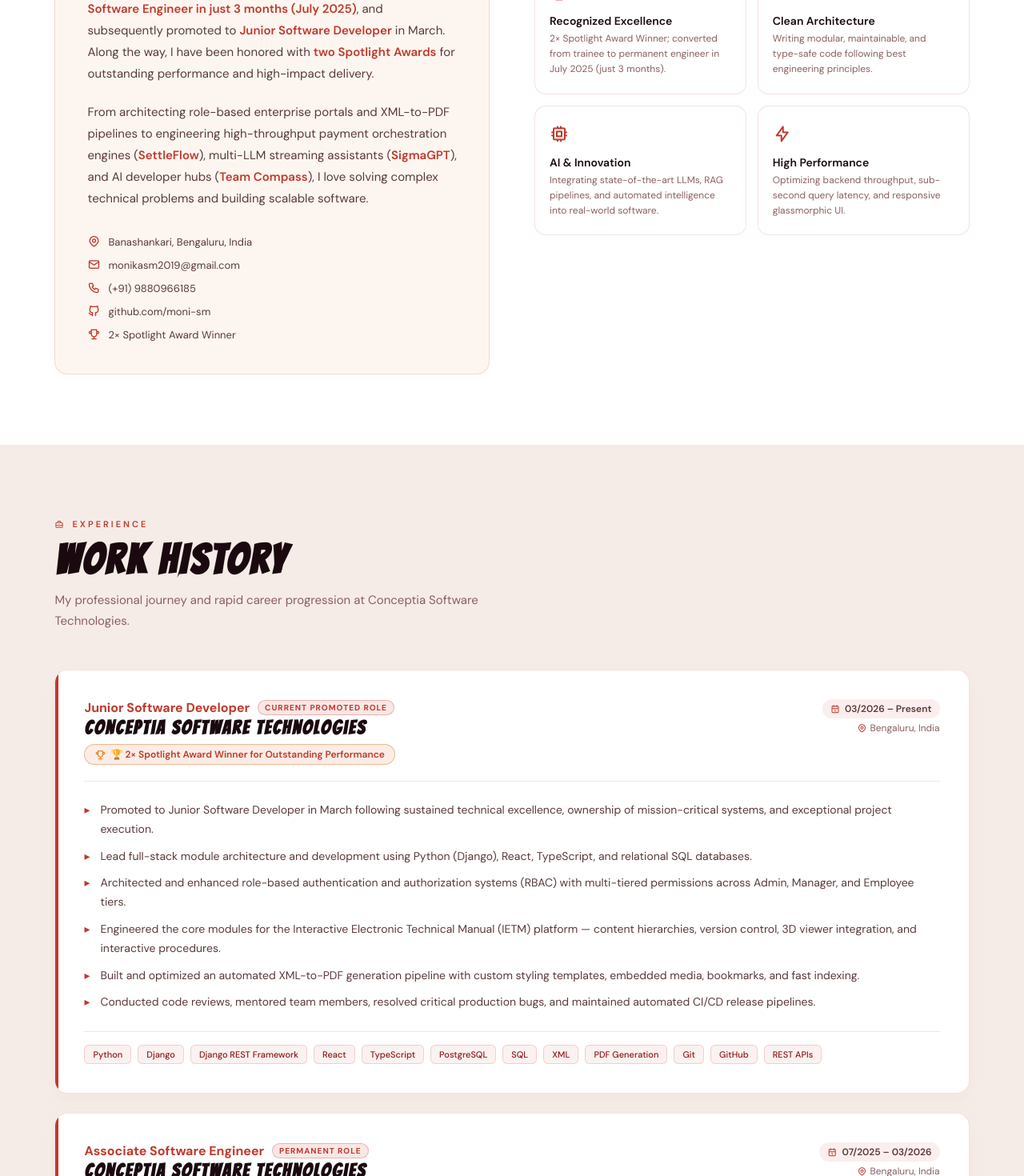
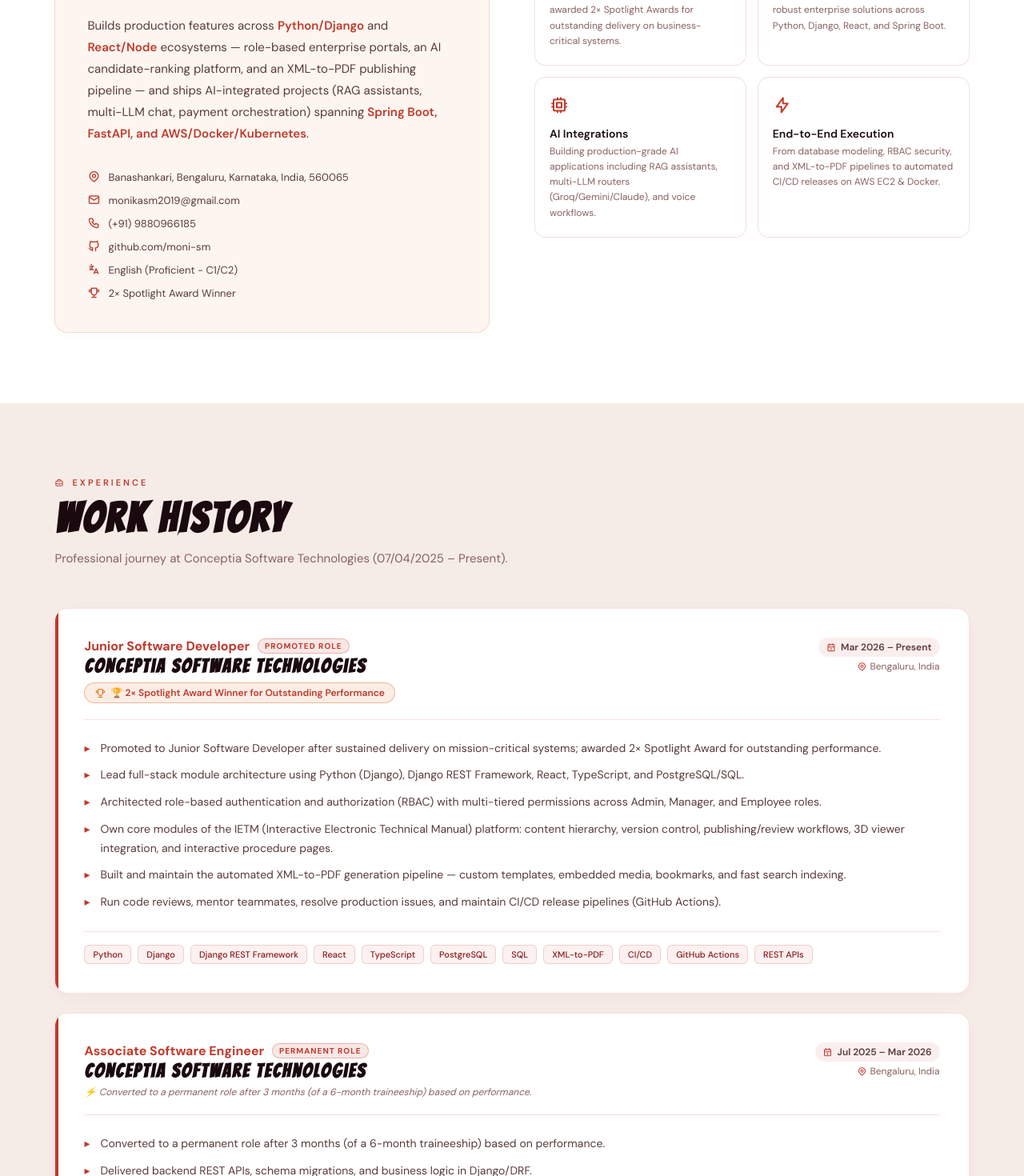
Before and after one commit to moni-sm/portfolio, a React (Vite) app: page / in a window 1280 px wide. Shown: the part 1300-2770 px from the top of the page at 80% size. Built offline with nearby package versions, Linux system fonts and the light colour scheme.

Commit message:
docs: synchronize portfolio content directly with official Europass resume

```diff
--- a/src/data/portfolioData.js
+++ b/src/data/portfolioData.js
@@ -18,7 +18,7 @@
     eyebrow: "⚡ Full-Stack Developer & Software Engineer",
     firstName: "MONIKA",
     lastName: "S M",
-    subtitle: "Full-Stack Software Developer passionate about engineering robust web applications, scalable backend APIs, AI-powered tools, and high-performance distributed systems. 2× Spotlight Award Winner at Conceptia.",
+    subtitle: "Full-Stack Software Developer at Conceptia Software Technologies, promoted twice within 11 months (Trainee → Associate Software Engineer → Junior Software Developer) and a 2× Spotlight Award winner.",
     tags: [
       "Full-Stack Dev",
       "Python / Django",
@@ -38,58 +38,59 @@
   about: {
     label: "About Me",
     title: "WHO AM I?",
-    subtitle: "A high-performing Full-Stack Developer with rapid progression from Trainee to Associate to Junior Software Developer.",
+    subtitle: "Promoted twice within 11 months at Conceptia Software Technologies & 2× Spotlight Award Winner.",
     quote: '"',
-    bio: `Hey! I'm **Monika S M** — a Software Developer based in Bengaluru, India. In my **${calculateExperienceText()}** at **Conceptia Software Technologies**, I joined as a Trainee Software Developer on **07/04/2025** for a 6-month program, but owing to exceptional performance and high commitment, I was converted to a permanent **Associate Software Engineer in just 3 months (July 2025)**, and subsequently promoted to **Junior Software Developer** in March. Along the way, I have been honored with **two Spotlight Awards** for outstanding performance and high-impact delivery.\n\nFrom architecting role-based enterprise portals and XML-to-PDF pipelines to engineering high-throughput payment orchestration engines (**SettleFlow**), multi-LLM streaming assistants (**SigmaGPT**), and AI developer hubs (**Team Compass**), I love solving complex technical problems and building scalable software.`,
+    bio: "Full-stack Software Developer at **Conceptia Software Technologies**, promoted twice within 11 months (**Trainee → Associate Software Engineer → Junior Software Developer**) and a **2× Spotlight Award winner** for delivery on business-critical systems.\n\nBuilds production features across **Python/Django** and **React/Node** ecosystems — role-based enterprise portals, an AI candidate-ranking platform, and an XML-to-PDF publishing pipeline — and ships AI-integrated projects (RAG assistants, multi-LLM chat, payment orchestration) spanning **Spring Boot, FastAPI, and AWS/Docker/Kubernetes**.",
     details: [
-      { icon: "ti ti-map-pin", text: "Banashankari, Bengaluru, India" },
+      { icon: "ti ti-map-pin", text: "Banashankari, Bengaluru, Karnataka, India, 560065" },
       { icon: "ti ti-mail", text: "monikasm2019@gmail.com" },
       { icon: "ti ti-phone", text: "(+91) 9880966185" },
       { icon: "ti ti-brand-github", text: "github.com/moni-sm" },
+      { icon: "ti ti-language", text: "English (Proficient - C1/C2)" },
       { icon: "ti ti-trophy", text: "2× Spotlight Award Winner" }
     ],
     values: [
       {
         icon: "ti ti-trophy",
-        title: "Recognized Excellence",
-        desc: "2× Spotlight Award Winner; converted from trainee to permanent engineer in July 2025 (just 3 months)."
+        title: "Recognized Delivery",
+        desc: "Promoted twice within 11 months and awarded 2× Spotlight Awards for outstanding delivery on business-critical systems."
       },
       {
         icon: "ti ti-code",
         title: "Clean Architecture",
-        desc: "Writing modular, maintainable, and type-safe code following best engineering principles."
+        desc: "Architecting modular, maintainable, and robust enterprise solutions across Python, Django, React, and Spring Boot."
       },
       {
         icon: "ti ti-cpu",
-        title: "AI & Innovation",
-        desc: "Integrating state-of-the-art LLMs, RAG pipelines, and automated intelligence into real-world software."
+        title: "AI Integrations",
+        desc: "Building production-grade AI applications including RAG assistants, multi-LLM routers (Groq/Gemini/Claude), and voice workflows."
       },
       {
         icon: "ti ti-bolt",
-        title: "High Performance",
-        desc: "Optimizing backend throughput, sub-second query latency, and responsive glassmorphic UI."
+        title: "End-to-End Execution",
+        desc: "From database modeling, RBAC security, and XML-to-PDF pipelines to automated CI/CD releases on AWS EC2 & Docker."
       }
     ]
   },
   experience: {
     label: "Experience",
     title: "WORK HISTORY",
-    subtitle: "My professional journey and rapid career progression at Conceptia Software Technologies.",
+    subtitle: "Professional journey at Conceptia Software Technologies (07/04/2025 – Present).",
     roles: [
       {
         company: "Conceptia Software Technologies",
         role: "Junior Software Developer",
-        period: "03/2026 – Present",
+        period: "Mar 2026 – Present",
         location: "Bengaluru, India",
-        badge: "CURRENT PROMOTED ROLE",
+        badge: "PROMOTED ROLE",
         award: "🏆 2× Spotlight Award Winner for Outstanding Performance",
         responsibilities: [
-          "Promoted to Junior Software Developer in March following sustained technical excellence, ownership of mission-critical systems, and exceptional project execution.",
-          "Lead full-stack module architecture and development using Python (Django), React, TypeScript, and relational SQL databases.",
-          "Architected and enhanced role-based authentication and authorization systems (RBAC) with multi-tiered permissions across Admin, Manager, and Employee tiers.",
-          "Engineered the core modules for the Interactive Electronic Technical Manual (IETM) platform — content hierarchies, version control, 3D viewer integration, and interactive procedures.",
-          "Built and optimized an automated XML-to-PDF generation pipeline with custom styling templates, embedded media, bookmarks, and fast indexing.",
-          "Conducted code reviews, mentored team members, resolved critical production bugs, and maintained automated CI/CD release pipelines."
+          "Promoted to Junior Software Developer after sustained delivery on mission-critical systems; awarded 2× Spotlight Award for outstanding performance.",
+          "Lead full-stack module architecture using Python (Django), Django REST Framework, React, TypeScript, and PostgreSQL/SQL.",
+          "Architected role-based authentication and authorization (RBAC) with multi-tiered permissions across Admin, Manager, and Employee roles.",
+          "Own core modules of the IETM (Interactive Electronic Technical Manual) platform: content hierarchy, version control, publishing/review workflows, 3D viewer integration, and interactive procedure pages.",
+          "Built and maintain the automated XML-to-PDF generation pipeline — custom templates, embedded media, bookmarks, and fast search indexing.",
+          "Run code reviews, mentor teammates, resolve production issues, and maintain CI/CD release pipelines (GitHub Actions)."
         ],
         techStack: [
           "Python",
@@ -99,30 +100,30 @@
           "TypeScript",
           "PostgreSQL",
           "SQL",
-          "XML",
-          "PDF Generation",
-          "Git",
-          "GitHub",
+          "XML-to-PDF",
+          "CI/CD",
+          "GitHub Actions",
           "REST APIs"
         ]
       },
       {
         company: "Conceptia Software Technologies",
         role: "Associate Software Engineer",
-        period: "07/2025 – 03/2026",
+        period: "Jul 2025 – Mar 2026",
         location: "Bengaluru, India",
         badge: "PERMANENT ROLE",
-        promotionNote: "⚡ Converted to permanent Associate Software Engineer in July 2025 (in just 3 months instead of 6) due to outstanding performance.",
+        promotionNote: "⚡ Converted to a permanent role after 3 months (of a 6-month traineeship) based on performance.",
         responsibilities: [
-          "Fast-tracked and absorbed into permanent role on July 2025 following exemplary performance, technical aptitude, and rapid feature turnaround.",
-          "Delivered backend RESTful APIs, database schema migrations, and business logic using Django and DRF.",
-          "Contributed to the Annual Rewards & Recognition platform featuring employee nomination workflows, award eligibility rules, admin approvals, bulk Excel data ingestion, and automated nomination certificate PDF generation.",
-          "Designed responsive, accessible frontend interfaces and interactive dashboards using React, HTML5, CSS3, and Bootstrap.",
-          "Implemented secure RESTful endpoints, optimized database query performance, and managed Git version control for reliable feature releases."
+          "Converted to a permanent role after 3 months (of a 6-month traineeship) based on performance.",
+          "Delivered backend REST APIs, schema migrations, and business logic in Django/DRF.",
+          "Built the Annual Rewards & Recognition platform: nomination workflows, award-eligibility rules, admin approvals, bulk Excel import, and automated certificate PDF generation.",
+          "Built responsive, accessible dashboards and UI with React, HTML5, CSS3, and Bootstrap.",
+          "Optimized database queries and managed Git-based release workflows."
         ],
         techStack: [
           "Python",
           "Django",
+          "Django REST Framework",
           "JavaScript",
           "React",
           "HTML5",
@@ -137,15 +138,14 @@
       {
         company: "Conceptia Software Technologies",
         role: "Trainee Software Developer",
-        period: "07/04/2025 – 07/2025 (3 Months)",
+        period: "Apr 2025 – Jul 2025",
         location: "Bengaluru, India",
         badge: "TRAINEESHIP",
-        promotionNote: "🚀 Joined on 07/04/2025 for a 6-month traineeship — converted to permanent role in July 2025 (just 3 months) based on high merit.",
+        promotionNote: "🚀 Completed an intensive full-stack traineeship, converted to a permanent role within 3 months on merit.",
         responsibilities: [
-          "Joined on 07/04/2025 for an intensive full-stack development traineeship originally scheduled for 6 months.",
-          "Demonstrated rapid ramp-up and delivered high-quality work, earning immediate permanent conversion on July 2025 within just 3 months.",
-          "Mastered enterprise software fundamentals: Python/Django backend architecture, MVC patterns, REST APIs, SQL databases, and modern JavaScript.",
-          "Developed hands-on web modules, implemented secure CRUD endpoints, and adhered to clean code and documentation standards."
+          "Completed an intensive full-stack traineeship, converted to a permanent role within 3 months on merit.",
+          "Learned enterprise fundamentals: Python/Django architecture, MVC patterns, REST APIs, SQL, and modern JavaScript.",
+          "Built hands-on CRUD web modules following clean-code and documentation standards."
         ],
         techStack: [
           "Python",
@@ -262,8 +262,8 @@
         emoji: "💳",
         category: "Fintech & Backend",
         label: "Fintech & Distributed Systems",
-        name: "SettleFlow — Payment Orchestration Engine",
-        desc: "Enterprise-grade Payment Orchestration & Reconciliation platform designed for high-volume merchants. Features real-time Resilience4j Circuit Breakers, dynamic multi-PSP failover routing, automated financial reconciliation audit logs, and zero-downtime transaction processing.",
+        name: "SettleFlow — Payment Orchestration & Reconciliation Engine",
+        desc: "Enterprise-style payment platform with real-time circuit breakers, multi-PSP failover routing, and automated reconciliation audit logs.",
         stack: ["Java 17", "Spring Boot 3.3", "Next.js 14", "PostgreSQL", "MongoDB", "Docker", "Kubernetes", "CI/CD"],
         metricLabel: "Reliability & Uptime:",
         metricVal: "Zero-downtime failover & 99.9% uptime",
@@ -275,8 +275,8 @@
         emoji: "🧭",
         category: "Full-Stack",
         label: "Internal Portal & AI",
-        name: "Team Compass — Dev Portal & AI Assistant",
-        desc: "Internal developer portal and team onboarding hub featuring an interactive searchable employee directory, project ownership matrix, centralized markdown documentation, and an AI-powered Claude 3.5 Sonnet RAG knowledge assistant.",
+        name: "Team Compass — Dev Portal & AI Knowledge Assistant",
+        desc: "Internal onboarding hub with a searchable directory, project ownership matrix, centralized markdown documentation, and a Claude 3.5 Sonnet RAG assistant.",
         stack: ["Django 5.0", "React 19", "TypeScript", "Tailwind CSS v4", "Claude 3.5 RAG", "PostgreSQL", "Vite"],
         metricLabel: "Productivity:",
         metricVal: "Accelerates team discovery & onboarding",
@@ -288,9 +288,9 @@
         emoji: "⚡",
         category: "AI & LLMs",
         label: "AI & Cloud DevOps",
-        name: "SigmaGPT — Multi-Model AI Assistant",
-        desc: "Production-ready AI chat platform with real-time streaming completions, multi-LLM router (Llama 3.3 70B, Qwen 2.5, Gemini 1.5, GPT-4o-mini), Web Speech API voice dock, JWT authentication, and automated CI/CD deployment to AWS EC2 with Nginx & SSL.",
-        stack: ["React 19", "Node.js", "Express", "MongoDB Atlas", "Groq Cloud API", "AWS EC2", "GitHub Actions CI/CD"],
+        name: "SigmaGPT — Multi-Model AI Chat Assistant",
+        desc: "Production chat app with real-time streaming and a multi-LLM router (Llama 3.3 70B, Qwen 2.5, Gemini 1.5, GPT-4o-mini via Groq). Features Web Speech API voice dock, JWT auth, and automated CI/CD to AWS EC2.",
+        stack: ["React 19", "Node.js", "Express", "MongoDB Atlas", "AWS EC2", "GitHub Actions CI/CD"],
         metricLabel: "Live Streaming & CD:",
         metricVal: "Sub-second LLM streaming on AWS EC2",
         repoUrl: "https://github.com/moni-sm/sigma-gptt",
@@ -302,8 +302,8 @@
         category: "AI & LLMs",
         label: "Voice AI & Productivity",
         name: "Voice-to-Task — AI Voice Assistant",
-        desc: "Voice-driven task management application that records speech, transcribes audio, structures actionable tasks using Google Gemini AI, and generates clean downloadable summary PDF reports.",
-        stack: ["FastAPI (Python)", "Google Gemini AI", "React (Vite)", "Tailwind CSS", "FPDF2", "REST API"],
+        desc: "Records and transcribes speech, structures it into tasks with Google Gemini AI, and exports a formatted PDF summary.",
+        stack: ["FastAPI (Python)", "Google Gemini AI", "React (Vite)", "Tailwind CSS", "FPDF2"],
         metricLabel: "Efficiency:",
         metricVal: "Instant voice-to-structured PDF export",
         repoUrl: "https://github.com/moni-sm/Voice-to-Task",
@@ -320,30 +320,31 @@
       {
         icon: "ti ti-briefcase",
         name: "Conceptia Software Technologies",
-        desc: "Junior Software Developer — Fast-tracked from Trainee (07/04/2025) to permanent Associate in July 2025 (just 3 months), and promoted to Junior Developer in March. 2× Spotlight Award winner.",
-        price: "04/2025 - Present",
+        desc: "Junior Software Developer — Promoted twice within 11 months (Trainee → Associate → Junior Developer). 2× Spotlight Award winner for delivery on business-critical systems.",
+        price: "07/04/2025 - Present",
         priceSuffix: "",
         featured: true,
         badge: "2× SPOTLIGHT AWARDEE",
         includes: [
-          "Permanent Conversion in July 2025 (3 Months)",
-          "Promoted to Junior Software Developer",
+          "Promoted twice within 11 months on merit",
           "2× Spotlight Award Winner for High Performance",
-          "Django & React Full-Stack Architecture"
+          "Python/Django & React Full-Stack Architecture",
+          "Role-Based Access Control (RBAC) & XML-to-PDF"
         ]
       },
       {
         icon: "ti ti-school",
         name: "Maharani Cluster University",
-        desc: "Master of Computer Applications (MCA) — Comprehensive graduate studies in Data Structures, Database Systems, Web Engineering, and Software Architecture.",
-        price: "2023 - 2024",
+        desc: "Master of Computer Applications (MCA) — Comprehensive graduate curriculum in Data Structures, Algorithms, DBMS, Software Engineering, Web Development, Networks, and Cloud Computing.",
+        price: "20/02/2023 – 24/02/2024",
         priceSuffix: "",
         featured: false,
         includes: [
-          "Advanced Software Engineering",
-          "Full-Stack Web Development",
-          "Relational Database Management (RDBMS)",
-          "Algorithms & System Design"
+          "Level in EQF: EQF Level 7 Equivalent",
+          "Data Structures & Algorithms",
+          "Database Management Systems (DBMS)",
+          "Software Engineering & Project Management",
+          "Application & Full-Stack Web Development"
         ]
       }
     ]
@@ -351,20 +352,20 @@
   testimonials: {
     label: "Interests & Strengths",
     title: "BEYOND THE CODE",
-    subtitle: "Personal passions and core habits that power my analytical mindset.",
+    subtitle: "Personal passions and core habits that power my continuous growth.",
     list: [
       {
         stars: "📖",
-        text: "Diving into technical books and engineering literature that challenge my thinking, expand my problem-solving repertoire, and cultivate continuous learning.",
+        text: "Reading is one of my core hobbies. I enjoy diving into books that challenge my thinking, broaden my knowledge, and offer new insights into the world. It keeps me intellectually curious and constantly growing.",
         avatarInitials: "RB",
-        name: "Technical Reading",
+        name: "Reading Books",
         role: "Continuous Learning"
       },
       {
         stars: "🏔️",
-        text: "Exploring high-altitude outdoor trails and trekking summits, building grit, endurance, sharp focus, and mental resilience under pressure.",
+        text: "Love exploring outdoor trails and mountains, which keeps me physically fit, resilient, and connected with nature.",
         avatarInitials: "TR",
-        name: "Trekking & Outdoors",
+        name: "Trekking",
         role: "Resilience & Focus"
       },
       {
@@ -408,9 +409,9 @@
       },
       {
         platform: "Location",
-        handle: "Bengaluru, Karnataka, India",
+        handle: "Banashankari, Bengaluru, Karnataka, India, 560065",
         icon: "ti ti-map-pin",
-        url: "https://maps.google.com/?q=Banashankari,+Bengaluru,+India"
+        url: "https://maps.google.com/?q=Banashankari,+Bengaluru,+Karnataka,+560065"
       }
     ]
   }
```
